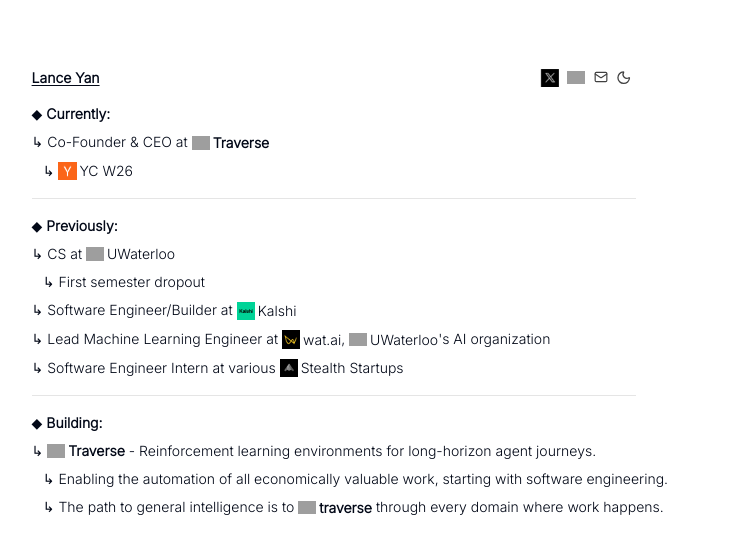
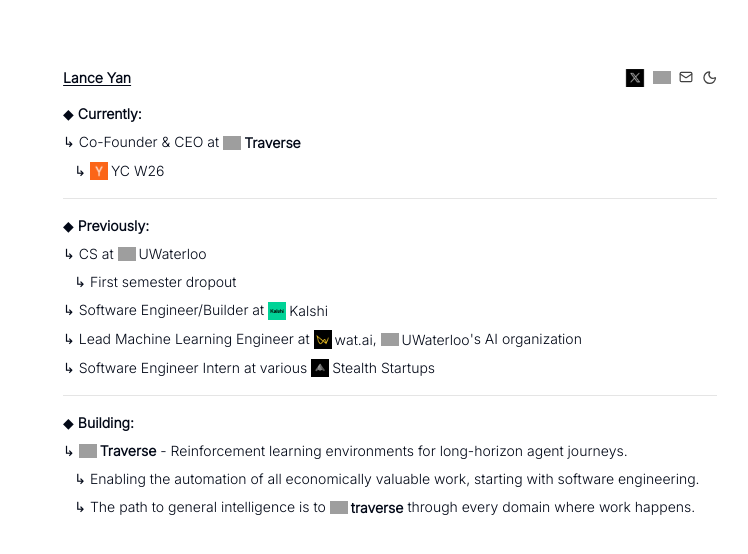
Before and after one commit to lance116/lances-portfolio, a Next.js app: page / in a window 1280 px wide. Shown: the top 554 px of the page, without its empty margins (250-998 px from the left). Built offline with nearby package versions, Linux system fonts and the light colour scheme; grey boxes are pictures that could not be loaded.

Commit message:
Center home page content horizontally

```diff
--- a/app/page.tsx
+++ b/app/page.tsx
@@ -31,13 +31,12 @@
 
   return (
     <main className="relative">
-      <div className="relative z-10 mx-auto max-w-[1400px] px-4 md:px-12 flex">
-        <div className="flex-1 md:ml-[140px]">
+      <div className="relative z-10 mx-auto max-w-[1030px] px-4 md:px-12">
         <div className="pt-16 sm:pt-24" />
 
         {/* Header */}
         <div className="text-sm sm:text-xl leading-tight space-y-3">
-          <div className="flex items-center gap-[630px]">
+          <div className="flex items-center justify-between">
             <h1 className="underline underline-offset-[3px] font-semibold">Lance Yan</h1>
             {/* Social icons and theme toggle */}
             <div className="flex items-center gap-3 text-neutral-700 dark:text-neutral-300">
@@ -56,7 +55,7 @@
           <div className="ml-4">↳ <span className="inline-flex items-center align-middle gap-1"><Logo src="/YClogo.png" alt="Y Combinator" /><Label><a href="https://www.ycombinator.com/companies/clice-ai" target="_blank" rel="noreferrer" className="hover-underline-nudge">YC W26</a></Label></span></div>
         </div>
 
-        <div className="my-6 border-t border-neutral-200 dark:border-neutral-700 max-w-[calc(100%-300px)]" />
+        <div className="my-6 border-t border-neutral-200 dark:border-neutral-700" />
 
         {/* Previously */}
         <div className="text-sm sm:text-xl leading-tight space-y-3">
@@ -68,7 +67,7 @@
           <div>↳ Software Engineer Intern at various <span className="inline-flex items-center align-middle gap-1"><Logo src="/stealth logo.png" alt="Stealth Startups" /><Label>Stealth Startups</Label></span></div>
         </div>
 
-        <div className="my-6 border-t border-neutral-200 dark:border-neutral-700 max-w-[calc(100%-300px)]" />
+        <div className="my-6 border-t border-neutral-200 dark:border-neutral-700" />
 
         {/* Building */}
         <div className="text-sm sm:text-xl leading-loose space-y-3">
@@ -79,7 +78,6 @@
         </div>
 
         <div className="pb-16 sm:pb-24" />
-        </div>
       </div>
     </main>
   );
```
